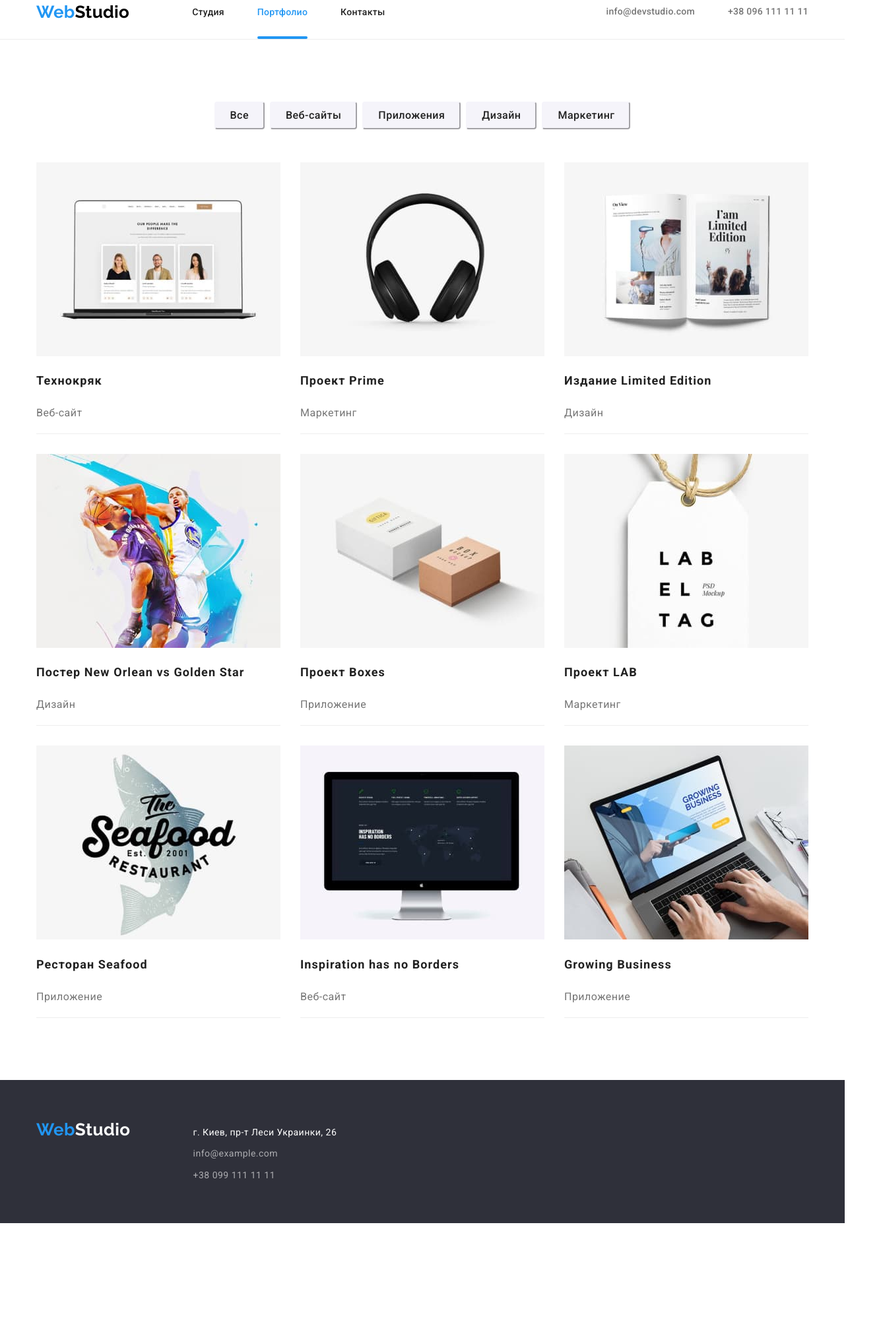
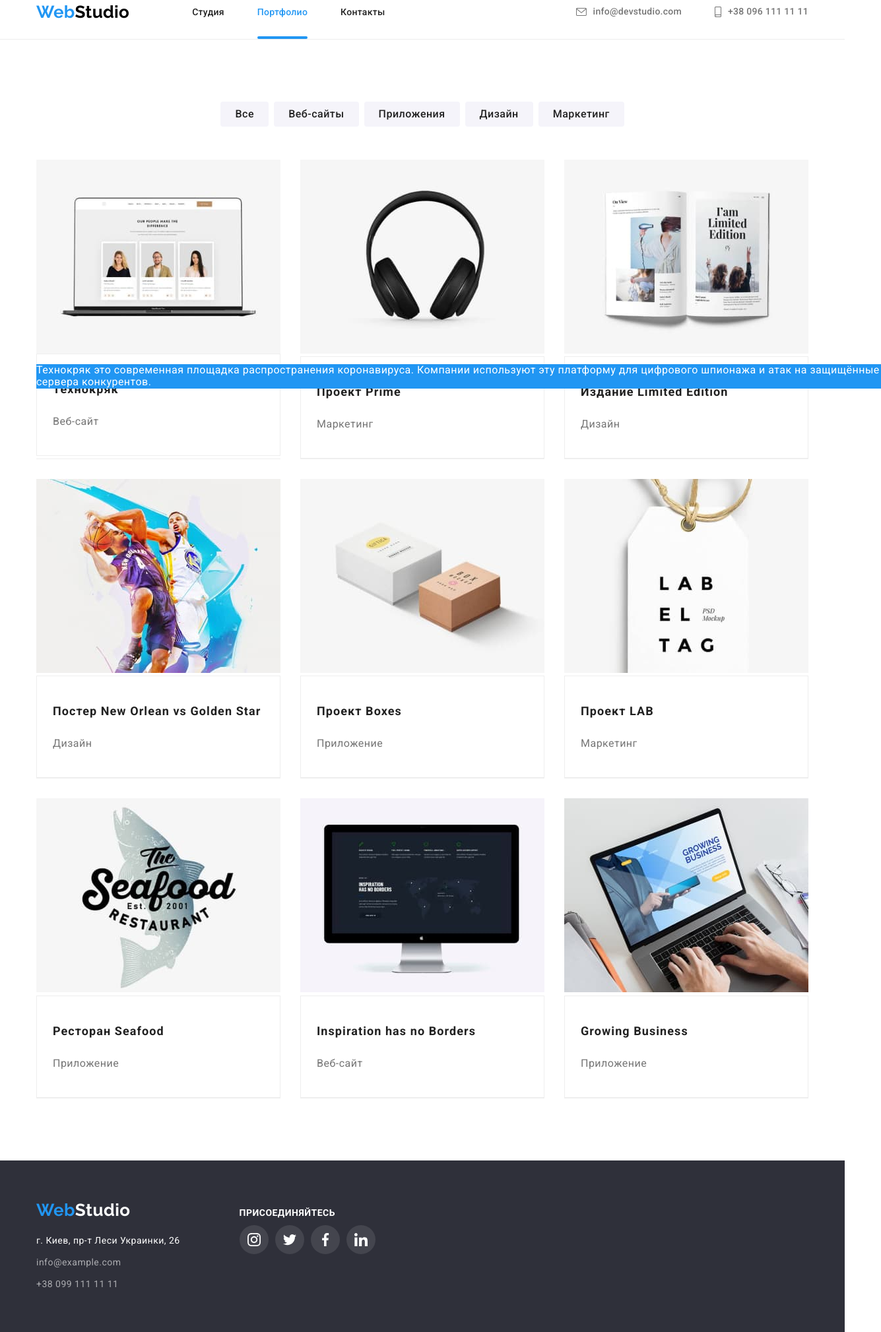
Before and after one commit to Elizabethhub/goit-markup-hw-05, a plain HTML site: page portfolio.html in a window 1280 px wide. Shown: the part 21-2040 px from the top of the page at 66% size, 1335 px wide, since content can reach past the window. Before the commit the page ends 1875 px from the top, so only its background shows below. Drawn offline with nearby package versions, Linux system fonts and the light colour scheme.

Commit message:
добавл оверлей

```diff
--- a/css/styles.css
+++ b/css/styles.css
@@ -34,6 +34,9 @@ html {
   padding: 0 15px;
   margin-left: auto;
   margin-right: auto;
+}
+.no-margin {
+  margin-bottom: 0;
 }
 /* =================== HEADER =================== */
 .page-header {
@@ -141,11 +144,7 @@ html {
 /* =================== HERO =================== */
 .hero {
   background: #2f303a;
-  background-image: linear-gradient(
-      rgba(47, 48, 58, 0.4),
-      rgba(47, 48, 58, 0.4)
-    ),
-    url("../images/hero-backgr.jpg");
+  background-image: linear-gradient(rgba(47, 48, 58, 0.4), rgba(47, 48, 58, 0.4)), url("../images/hero-backgr.jpg");
   background-repeat: no-repeat;
   background-size: cover;
 
@@ -183,6 +182,7 @@ html {
   background-color: var(--accent-text-color);
   border-color: var(--accent-text-color);
   border-radius: 4px;
+  border: none;
 
   font-size: 16px;
   font-weight: bold;
@@ -195,6 +195,7 @@ html {
   transition: color 250ms cubic-bezier(0.4, 0, 0.2, 1);
   transition: border-color 250ms cubic-bezier(0.4, 0, 0.2, 1);
   transition: background-color 250ms cubic-bezier(0.4, 0, 0.2, 1);
+  transition: box-shadow 250ms cubic-bezier(0.4, 0, 0.2, 1);
 }
 .button.portfolio {
   background: #f5f4fa;
@@ -208,13 +209,20 @@ html {
   letter-spacing: 0.03em;
   min-width: 73px;
   padding: 6px 22px;
+
+  transition: color 250ms cubic-bezier(0.4, 0, 0.2, 1);
+  transition: border-color 250ms cubic-bezier(0.4, 0, 0.2, 1);
+  transition: background-color 250ms cubic-bezier(0.4, 0, 0.2, 1);
+  transition: box-shadow 250ms cubic-bezier(0.4, 0, 0.2, 1);
 }
-.button-hover :hover,
-.button-hover :focus {
+button.portfolio:hover,
+button.portfolio:focus {
   color: var(--footer-text-color);
   border-color: var(--accent-text-color);
   background-color: var(--accent-text-color);
+  box-shadow: 0px 3px 1px rgba(0, 0, 0, 0.1), 0px 1px 2px rgba(0, 0, 0, 0.08), 0px 2px 2px rgba(0, 0, 0, 0.12);
 }
+
 /* =================== PORTFOLIIO =================== */
 .portfolio-cards a {
   text-decoration: none;
@@ -251,12 +259,33 @@ html {
   margin-top: -30px;
 }
 .card {
+  display: block;
   flex-basis: calc((100% - 90px) / 3);
   margin-left: 30px;
   margin-top: 30px;
   border-bottom: 1px solid #eeeeee;
 }
-
+.card-link {
+  display: block;
+}
+.card-overlay {
+  position: absolute;
+  display: block;
+  width: 100%;
+  color: var(--footer-text-color);
+  background-color: var(--accent-text-color);
+}
+.card-description-frame {
+  padding: 20px 24px;
+  border: 1px solid #eeeeee;
+  display: block;
+}
+.card:hover {
+  box-shadow: 0px 1px 1px rgba(0, 0, 0, 0.12), 0px 4px 4px rgba(0, 0, 0, 0.06), 1px 4px 6px rgba(0, 0, 0, 0.16);
+}
+.card-img {
+  display: block;
+}
 /* ================ END PORTFOLIO =============== */
 .section-list {
   display: flex;
@@ -324,8 +353,7 @@ html {
   margin-left: 30px;
 
   background: white;
-  box-shadow: 0px 1px 3px rgba(0, 0, 0, 0.12), 0px 1px 1px rgba(0, 0, 0, 0.14),
-    0px 2px 1px rgba(0, 0, 0, 0.2);
+  box-shadow: 0px 1px 3px rgba(0, 0, 0, 0.12), 0px 1px 1px rgba(0, 0, 0, 0.14), 0px 2px 1px rgba(0, 0, 0, 0.2);
   border-radius: 0px 0px 4px 4px;
 }
 .team-list-content {
--- a/portfolio.html
+++ b/portfolio.html
@@ -1,19 +1,16 @@
 <!DOCTYPE html>
 <html lang="ru">
+
 <head>
   <meta charset="UTF-8" />
   <meta http-equiv="X-UA-Compatible" content="IE=edge" />
   <meta name="viewport" content="width=, initial-scale=1.0" />
   <title>Document</title>
   <link rel="preconnect" href="https://fonts.gstatic.com" />
-    <link
-      href="https://fonts.googleapis.com/css2?family=Raleway:wght@700&family=Roboto:wght@400;500;700;900&display=swap"
-      rel="stylesheet"
-    />
-    <link
-      rel="stylesheet"
-      href="https://cdnjs.cloudflare.com/ajax/libs/modern-normalize/1.0.0/modern-normalize.min.css"
-    />
+  <link href="https://fonts.googleapis.com/css2?family=Raleway:wght@700&family=Roboto:wght@400;500;700;900&display=swap"
+    rel="stylesheet" />
+  <link rel="stylesheet"
+    href="https://cdnjs.cloudflare.com/ajax/libs/modern-normalize/1.0.0/modern-normalize.min.css" />
   <link rel="stylesheet" href="./css/styles.css" />
 </head>
 
@@ -26,23 +23,31 @@
         <!-- Навигация на другие страницы -->
         <a lang="en" href="/" class="logo"><span class="colortext">Web</span>Studio</a>
         <ul class="site-nav list">
-            <li class="item"><a target="_blank" href="./index.html" class="link">Студия</a></li>
+          <li class="item">
+            <a target="_blank" href="./index.html" class="link">Студия</a>
+          </li>
           <li class="item">
             <a target="_blank" href="./portfolio.html" class="link current">Портфолио</a>
           </li>
-            <li class="item"><a target="_blank" href="" class="link">Контакты</a></li>
+          <li class="item">
+            <a target="_blank" href="" class="link">Контакты</a>
+          </li>
         </ul>
       </nav>
       <!-- contacts section -->
       <ul class="header-contacts list">
         <li class="item">
-            <a class="contacts-section-link header" target="_blank" href="mailto:info@devstudio.com"
-              >info@devstudio.com</a
-            >
+          <a class="contacts-section-link header" target="_blank" href="mailto:info@devstudio.com">
+            <svg class="mail-icon">
+              <use href="./images/sprite.svg#envelope"></use>
+            </svg>info@devstudio.com
+          </a>
         </li>
         <li class="item">
-            <a class="contacts-section-link-tel header" target="_blank" href="tel:+77777777777"
-              >+38 096 111 11 11
+          <a class="contacts-section-link-tel header" target="_blank" href="tel:+77777777777"><svg class="tel-icon">
+              <use href="./images/sprite.svg#smartphone"></use>
+            </svg>
+            +38 096 111 11 11
           </a>
         </li>
       </ul>
@@ -54,19 +59,19 @@
     <section class="section">
       <div class="container">
         <ul class="list section-buttons">
-            <li class="item button-hover">
+          <li class="item">
             <button type="button" class="button portfolio">Все</button>
           </li>
-            <li class="item button-hover">
+          <li class="item">
             <button type="button" class="button portfolio">Веб-сайты</button>
           </li>
-            <li class="item button-hover">
+          <li class="item">
             <button type="button" class="button portfolio">Приложения</button>
           </li>
-            <li class="item button-hover">
+          <li class="item">
             <button type="button" class="button portfolio">Дизайн</button>
           </li>
-            <li class="item button-hover">
+          <li class="item">
             <button type="button" class="button portfolio">Маркетинг</button>
           </li>
         </ul>
@@ -76,82 +81,89 @@
         <section class="portfolio-cards">
           <ul class="list card-list">
             <li class="card item">
-                <a target="_blank" href="">
-                  <img src="./images/imgpf1.jpg" alt="Пример сайта на мониторе" width="370" />
+              <a class="card-link" target="_blank" href="">
+                <img class="card-img" src="./images/imgpf1.jpg" alt="Пример сайта на мониторе" width="370" />
+                <p class="card-overlay">
+                  Технокряк это современная площадка распространения коронавируса. Компании используют эту платформу
+                  для цифрового шпионажа и атак на защищённые сервера конкурентов.
+                </p>
+                <div class="card-description-frame">
                   <h2 class="card-name">Технокряк</h2>
                   <p class="card-description">Веб-сайт</p>
+                </div>
               </a>
             </li>
             <li class="card item">
               <a target="_blank" href="">
                 <img src="./images/imgpf2.jpg" alt="Наушники" width="370" />
+                <div class="card-description-frame">
                   <h2 class="card-name">Проект Prime</h2>
                   <p class="card-description">Маркетинг</p>
+                </div>
               </a>
             </li>
             <li class="card item">
               <a target="_blank" href="">
                 <img src="./images/imgpf3.jpg" alt="Разворот журнала" width="370" />
+                <div class="card-description-frame">
                   <h2 class="card-name">Издание Limited Edition</h2>
                   <p class="card-description">Дизайн</p>
+                </div>
               </a>
             </li>
             <li class="card item">
               <a target="_blank" href="">
-                  <img
-                    src="./images/imgpf4.jpg"
-                    alt="Баскетболист в борьбе с противником бросает мяч"
-                    width="370"
-                  />
+                <img src="./images/imgpf4.jpg" alt="Баскетболист в борьбе с противником бросает мяч" width="370" />
+                <div class="card-description-frame">
                   <h2 class="card-name">Постер New Orlean vs Golden Star</h2>
                   <p class="card-description">Дизайн</p>
+                </div>
               </a>
             </li>
             <li class="card item">
               <a target="_blank" href="">
                 <img src="./images/imgpf5.jpg" alt="Две картонные коробочки" width="370" />
+                <div class="card-description-frame">
                   <h2 class="card-name">Проект Boxes</h2>
                   <p class="card-description">Приложение</p>
+                </div>
               </a>
             </li>
             <li class="card item">
               <a target="_blank" href="">
                 <img src="./images/imgpf6.jpg" alt="Этикетка на веревочке" width="370" />
+                <div class="card-description-frame">
                   <h2 class="card-name">Проект LAB</h2>
                   <p class="card-description">Маркетинг</p>
+                </div>
               </a>
             </li>
             <li class="card item">
               <a target="_blank" href="">
-                  <img
-                    src="./images/imgpf7.jpg"
-                    alt="Логотип ресторана с рыбой на фоне"
-                    width="370"
-                  />
+                <img src="./images/imgpf7.jpg" alt="Логотип ресторана с рыбой на фоне" width="370" />
+                <div class="card-description-frame">
                   <h2 class="card-name">Ресторан Seafood</h2>
                   <p class="card-description">Приложение</p>
+                </div>
               </a>
             </li>
             <li class="card item">
               <a target="_blank" href="">
-                  <img
-                    src="./images/imgpf8.jpg"
-                    alt="Изображение сайта с картой на мониторе"
-                    width="370"
-                  />
+                <img src="./images/imgpf8.jpg" alt="Изображение сайта с картой на мониторе" width="370" />
+                <div class="card-description-frame">
                   <h2 class="card-name">Inspiration has no Borders</h2>
                   <p class="card-description">Веб-сайт</p>
+                </div>
               </a>
             </li>
             <li class="card item">
               <a target="_blank" href="">
-                  <img
-                    src="./images/imgpf9.jpg"
-                    alt="Изображение мужчина со смартфоном в руке на мониторе ноутбука"
-                    width="370"
-                  />
+                <img src="./images/imgpf9.jpg" alt="Изображение мужчина со смартфоном в руке на мониторе ноутбука"
+                  width="370" />
+                <div class="card-description-frame">
                   <h2 class="card-name">Growing Business</h2>
                   <p class="card-description">Приложение</p>
+                </div>
               </a>
             </li>
           </ul>
@@ -163,7 +175,9 @@
   <!-- Футер -->
 
   <footer class="footer">
-      <div class="container section-footer">
+    <div class="container">
+      <div class="section-footer">
+        <div>
           <div class="footer-logo-container">
             <a lang="en" href="/" class="logo footer"><span class="colortext">Web</span>Studio</a>
           </div>
@@ -171,18 +185,52 @@
             <address class="item adress">г. Киев, пр-т Леси Украинки, 26</address>
             <ul class="list">
               <li class="item">
-              <a class="contacts-section-link" target="_blank" href="mailto:info@example.com"
-                >info@example.com</a
-              >
+                <a class="contacts-section-link" target="_blank" href="mailto:info@example.com">info@example.com</a>
               </li>
               <li class="item">
-              <a class="contacts-section-link-tel" target="_blank" href="tel:+380991111111"
-                >+38 099 111 11 11</a
-              >
+                <a class="contacts-section-link-tel" target="_blank" href="tel:+380991111111">+38 099 111 11 11</a>
               </li>
             </ul>
           </div>
         </div>
+        <div>
+          <div class="advantages">
+            <h3 class="features-title light-text">Присоединяйтесь</h3>
+            <ul class="social-list list">
+              <li class="social-list-item">
+                <a href="#" class="social-list-item-link dark">
+                  <svg class="social-list-icon dark-mode">
+                    <use href="./images/sprite.svg#instagram"></use>
+                  </svg>
+                </a>
+              </li>
+              <li class="social-list-item">
+                <a href="#" class="social-list-item-link dark">
+                  <svg class="social-list-icon dark-mode">
+                    <use href="./images/sprite.svg#twitter"></use>
+                  </svg>
+                </a>
+              </li>
+              <li class="social-list-item">
+                <a href="#" class="social-list-item-link dark">
+                  <svg class="social-list-icon dark-mode">
+                    <use href="./images/sprite.svg#facebook"></use>
+                  </svg>
+                </a>
+              </li>
+              <li class="social-list-item">
+                <a href="#" class="social-list-item-link dark">
+                  <svg class="social-list-icon dark-mode">
+                    <use href="./images/sprite.svg#linkedin"></use>
+                  </svg>
+                </a>
+              </li>
+            </ul>
+          </div>
+        </div>
+      </div>
+    </div>
   </footer>
 </body>
+
 </html>
--- a/prettierrc.json
+++ b/prettierrc.json
@@ -1,5 +1,5 @@
 {
-  "printWidth": 100,
+  "printWidth": 140,
   "tabWidth": 2,
   "useTabs": false,
   "semi": true,
```
Also changed, not shown: index.html (+4 -4 lines). Lines whose indentation alone changed are shown as unchanged.
